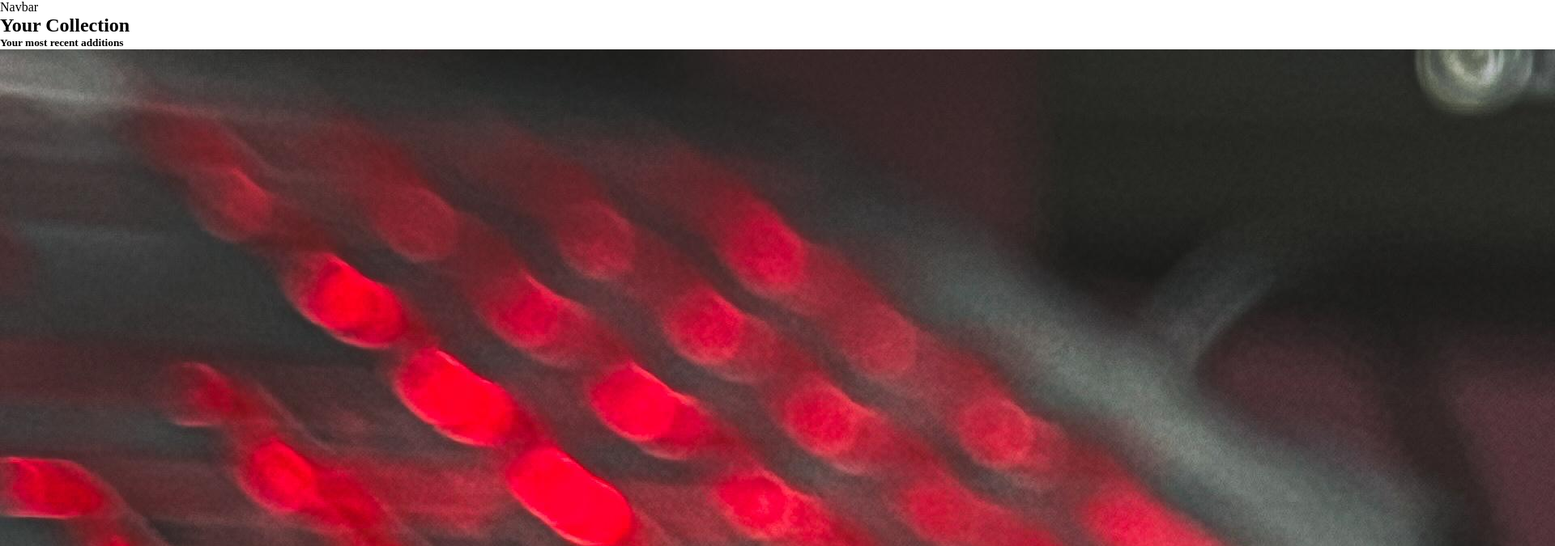
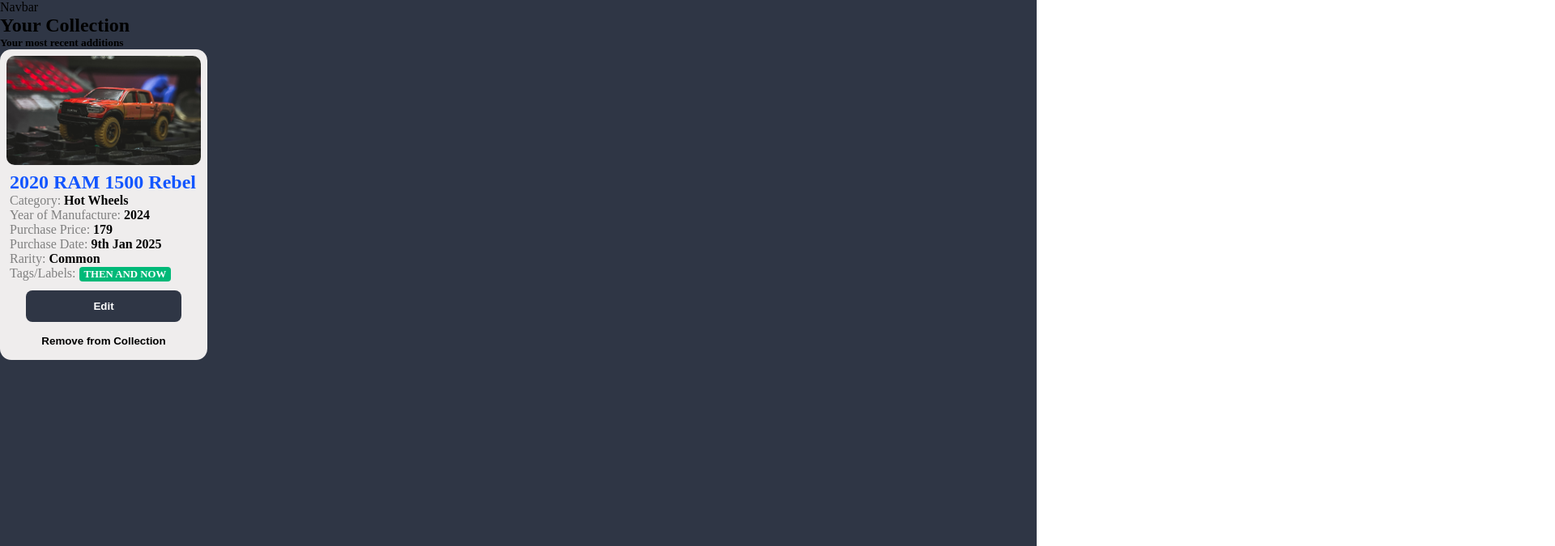
Before and after one commit to AtharvKasar04/Collector-Organizer, a React (Vite) app in the folder client/: page /recent-collections in a window 1280 px wide. Shown: the top 675 px of the page at 81% size, 1920 px wide, since content can reach past the window. Built offline with nearby package versions, Linux system fonts and the light colour scheme.

Commit message:
item card component

```diff
--- /dev/null
+++ b/client/src/assets/styles/ItemCard.css
@@ -0,0 +1,78 @@
+*{
+    margin: 0;
+    padding: 0;
+    box-sizing: border-box;
+}
+
+.itemCard{
+    /* border: 2px solid red; */
+    width: 20%;
+    max-width: 400px;
+    text-align: center;
+    background-color: #EFEDED;
+    border-radius: 14px;
+    padding: 8px;
+}
+
+.itemCardIMG{
+    width: 100%;
+    border-radius: 10px;
+}
+
+.cardInfo{
+    /* border: 2px solid red; */
+    text-align: left;
+    margin: 4px;
+}
+
+.cardTitle{
+    font-weight: bold;
+    font-size: 1.5rem;
+    color: #1356FF;
+}
+
+.key{
+    font-weight: 500;
+    font-size: 1rem;
+    color: gray;
+}
+
+.key-val{
+    color: black;
+    font-weight: bold;
+}
+
+.tagsVal{
+    background-color: #00B978;
+    color: white;
+    padding: 2px 6px;
+    font-size: 0.8rem;
+    border-radius: 4px;
+}
+
+.itemEditButton{
+    background-color: #2F3645;
+    padding: 12px 20px;
+    width: 80%;
+    border-radius: 8px;
+    margin: 8px 0px;
+    outline: none;
+    color: white;
+    border: none;
+    font-weight: 600;
+    cursor: pointer;
+}
+
+.removeItemButton{
+    background: transparent;
+    border: none;
+    outline: none;
+    font-weight: 600;
+    margin: 8px 0px;
+    cursor: pointer;
+    transition: 0.1s ease-in;
+}
+
+.removeItemButton:hover{
+    letter-spacing: 1px;
+}
--- /dev/null
+++ b/client/src/assets/styles/RecentCollections.css
@@ -0,0 +1,11 @@
+*{
+    margin: 0;
+    padding: 0;
+    box-sizing: border-box;
+}
+
+.recentCollectionsContainer{
+    background-color: #2F3645;
+    width: 100%;
+    height: 100vh;
+}
--- a/client/src/components/ItemCard.jsx
+++ b/client/src/components/ItemCard.jsx
@@ -1,4 +1,5 @@
 import React from 'react'
+import "../assets/styles/ItemCard.css"
 import RAM from "../assets/images/Ram1500.jpg"
 
 function ItemCard({ image, title, category, yearOfManufacture, purchasePrice, purchaseDate, rarity, tags }) {
@@ -21,6 +22,10 @@ function ItemCard({ image, title, category, yearOfManufacture, purchasePrice, pu
 
                 <p className="tags-labels key">Tags/Labels: <span className='tagsVal key-val'>THEN AND NOW</span> </p>
             </div>
+
+            <button className='itemEditButton'>Edit</button>
+
+            <button className='removeItemButton'>Remove from Collection</button>
         </div>
     )
 }
--- a/client/src/components/RecentCollections.jsx
+++ b/client/src/components/RecentCollections.jsx
@@ -1,5 +1,6 @@
 import React from 'react'
 import ItemCard from './ItemCard'
+import "../assets/styles/RecentCollections.css"
 
 function RecentCollections() {
     return (
```
